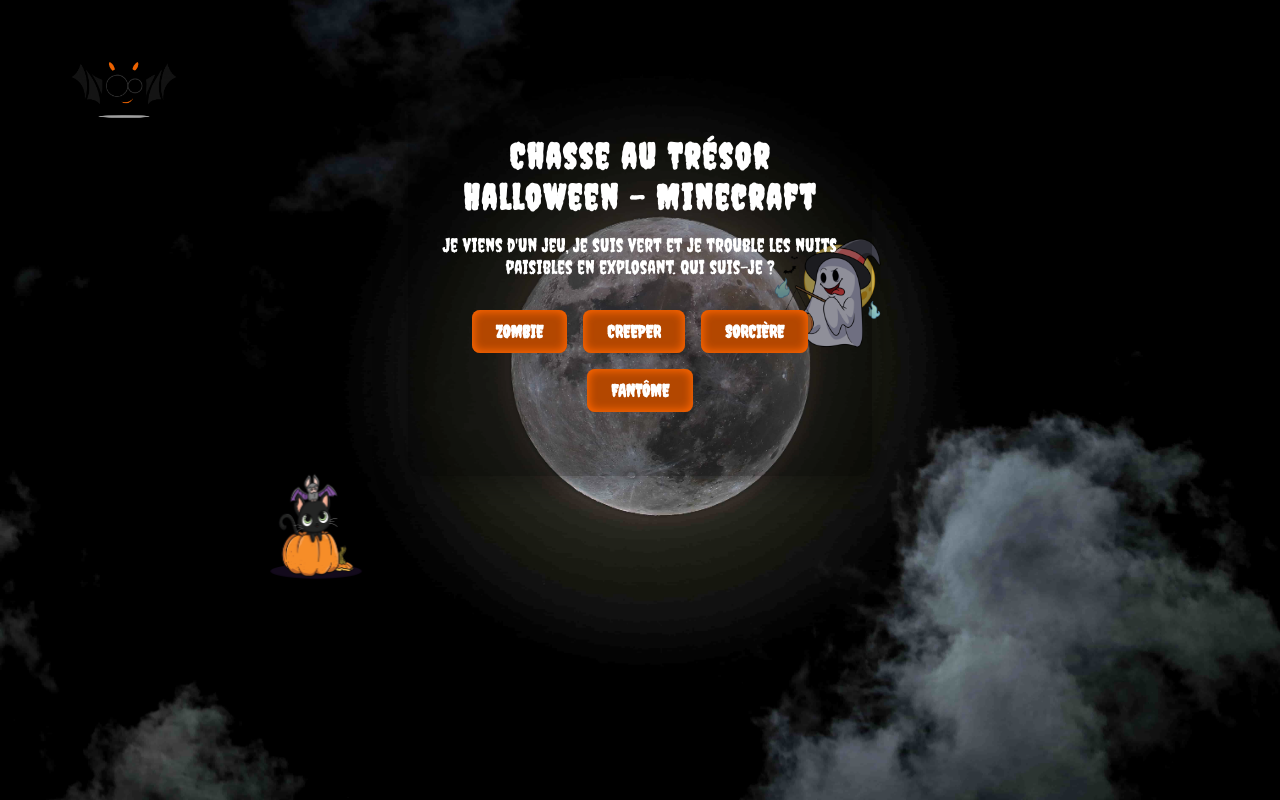
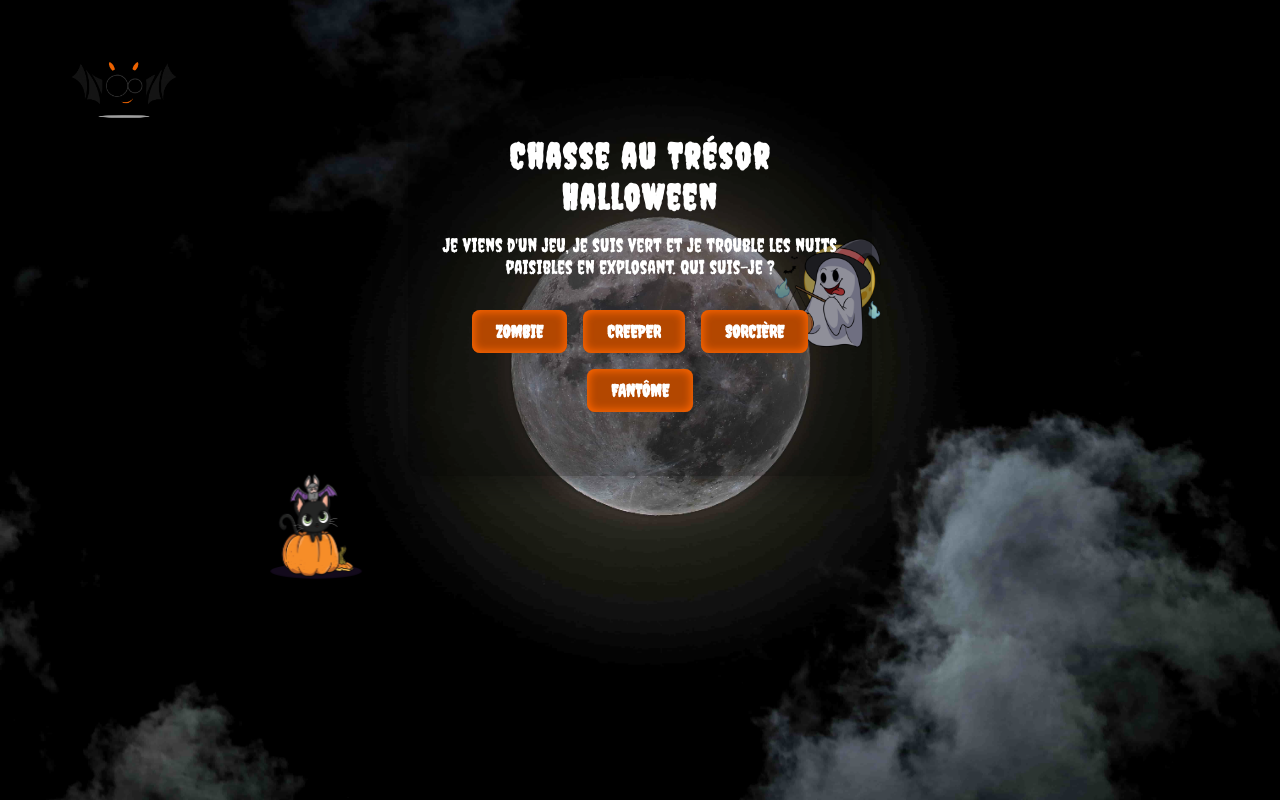
Before and after one commit to StroeD/StroeD.github.io, a plain HTML site: page halloweenTreasureHunt/index.html in a window 1280 px wide. Drawn offline with Linux system fonts and the light colour scheme.

Commit message:
removed obvious hint to the level in the title

```diff
--- a/halloweenTreasureHunt/index.html
+++ b/halloweenTreasureHunt/index.html
@@ -169,7 +169,7 @@
     // Set up page
     const level = getLevel();
     const data = levels[level] || levels['Minecraft'];
-    document.getElementById('level-title').textContent = `Chasse au Trésor Halloween - ${level}`;
+    document.getElementById('level-title').textContent = `Chasse au Trésor Halloween`;
     document.getElementById('riddle-text').textContent = data.riddle;
     document.getElementById('hint').innerHTML = data.hint;
     document.getElementById('hint').style.display = 'none';
```
